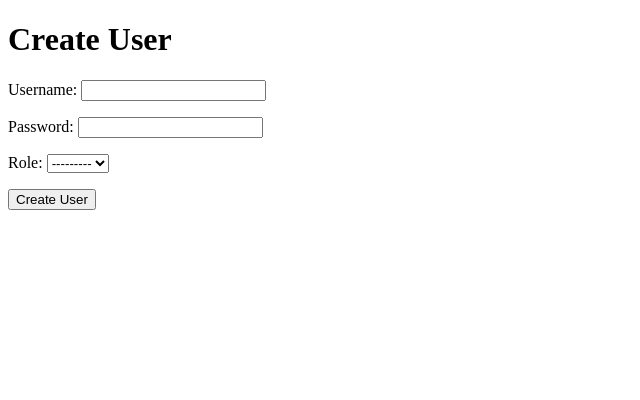
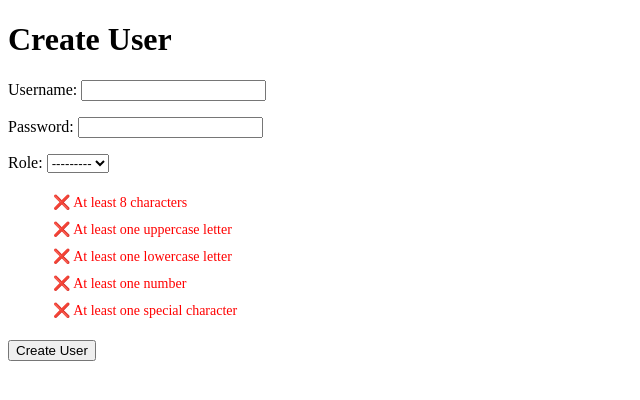
Before and after one commit to joyael/TRAC, a Django app: page /trac/create-user/ in a window 1280 px wide. Shown: the top 400 px of the page, without its empty margins (0-640 px from the left). Run offline with Django 5.2, Linux system fonts and the light colour scheme; data that the repository does not hold is empty.

Commit message:
Some More changes

```diff
--- /dev/null
+++ b/static/css/create_user.css
@@ -0,0 +1,21 @@
+#password-conditions li {
+list-style: none;
+padding: 5px;
+font-size: 14px;
+}
+
+#password-conditions .valid {
+color: green;
+}
+
+#password-conditions .invalid {
+color: red;
+}
+
+#password-conditions .valid:before {
+content: "✅ ";
+}
+
+#password-conditions .invalid:before {
+content: "❌ ";
+}
--- /dev/null
+++ b/static/js/password_check.js
@@ -0,0 +1,28 @@
+document.addEventListener("DOMContentLoaded", function () {
+    let n=0;
+    document.getElementById("id_hashed_password").addEventListener("input", function () {
+        n=n+1;
+        console.log(`Entered Input ${n} times`);
+        const password = this.value;
+
+        // Conditions
+        const conditions = [
+            { id: "min-length", regex: /.{8,}/ },
+            { id: "uppercase", regex: /[A-Z]/ },
+            { id: "lowercase", regex: /[a-z]/ },
+            { id: "number", regex: /\d/ },
+            { id: "special-char", regex: /[!@#$%^&*(),.?":{}|<>]/ }
+        ];
+
+        conditions.forEach(({ id, regex }) => {
+            const element = document.getElementById(id);
+            if (regex.test(password)) {
+                element.classList.remove("invalid");
+                element.classList.add("valid");
+            } else {
+                element.classList.remove("valid");
+                element.classList.add("invalid");
+            }
+        });
+    });
+});
--- a/templates/admin_home.html
+++ b/templates/admin_home.html
@@ -5,6 +5,7 @@
     <meta name="viewport" content="width=device-width, initial-scale=1.0">
     <title>Admin Home Page</title>
     {% load static %}
+    <script src="{% static 'js/token_refreshing.js' %}"></script>
 </head>
 <body>
     {% if messages %}
--- a/templates/create_user.html
+++ b/templates/create_user.html
@@ -5,6 +5,9 @@
     <meta name="viewport" content="width=device-width, initial-scale=1.0">
     <title>Create RUser </title>
     {% load static %}
+
+    <script src="{% static 'js/password_check.js' %}"></script>
+    <link rel="stylesheet" href="{% static 'css/create_user.css' %}">
 </head>
 <body>
 
@@ -24,6 +27,14 @@
 
         {{ form.as_p }}  <!-- Renders the form fields, including the select for role -->
 
+        <ul id="password-conditions">
+            <li id="min-length" class="invalid">At least 8 characters</li>
+            <li id="uppercase" class="invalid">At least one uppercase letter</li>
+            <li id="lowercase" class="invalid">At least one lowercase letter</li>
+            <li id="number" class="invalid">At least one number</li>
+            <li id="special-char" class="invalid">At least one special character</li>
+        </ul>
+
         <button type="submit">Create User</button>
 
     </form>
--- a/templates/owner_home.html
+++ b/templates/owner_home.html
@@ -5,6 +5,7 @@
     <meta name="viewport" content="width=device-width, initial-scale=1.0">
     <title>Owner Home Page</title>
     {% load static %}
+    <script src="{% static 'js/token_refreshing.js' %}"></script>
 </head>
 <body>
     {% if messages %}
--- a/templates/update-product.html
+++ b/templates/update-product.html
@@ -5,6 +5,8 @@
     <meta charset="UTF-8">
     <meta name="viewport" content="width=device-width, initial-scale=1.0">
     <title>Update Product</title>
+    {% load static %}
+    <script src="{% static 'js/token_refreshing.js' %}"></script>
 </head>
 <body>
     {% if messages %}
--- a/templates/user-group-1_home.html
+++ b/templates/user-group-1_home.html
@@ -5,6 +5,7 @@
     <meta name="viewport" content="width=device-width, initial-scale=1.0">
     <title>User Group 1 Home Page</title>
     {% load static %}
+    <script src="{% static 'js/token_refreshing.js' %}"></script>
 </head>
 <body>
     {% if messages %}
--- a/templates/user-group-2_home.html
+++ b/templates/user-group-2_home.html
@@ -5,6 +5,7 @@
     <meta name="viewport" content="width=device-width, initial-scale=1.0">
     <title>User Group 2 Home Page</title>
     {% load static %}
+    <script src="{% static 'js/token_refreshing.js' %}"></script>
 </head>
 <body>
     {% if messages %}
--- a/templates/view-products.html
+++ b/templates/view-products.html
@@ -5,6 +5,8 @@
     <meta charset="UTF-8">
     <meta name="viewport" content="width=device-width, initial-scale=1.0">
     <title>Product List</title>
+    {% load static %}
+    <script src="{% static 'js/token_refreshing.js' %}"></script>
 </head>
 <body>
     <h1>Product List</h1>
--- a/trac_app/views.py
+++ b/trac_app/views.py
@@ -227,10 +227,14 @@ def refresh_token_view(request):
 
         # Generate a new access token
         new_access_token = create_access_token(user)
+        new_refresh_token = create_refresh_token(user)
 
         # Set the new access token as a cookie
         response = JsonResponse({'message': 'Access token refreshed successfully'})
         response.set_cookie('access_token', new_access_token, httponly=True, secure=True)  # Set the access token cookie
+        response.set_cookie('refresh_token', new_refresh_token, httponly=True, secure=True) # Setting new refresh token for rotation
+
+        make_refresh_token_inactive(refresh_token)
 
         return response
     except jwt.ExpiredSignatureError:
```
Also changed, not shown: TRAC/settings.py (+17 -1 lines), trac_app/audit_logging.py (added, +27 -0 lines).
